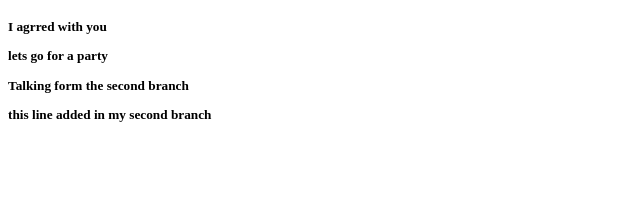
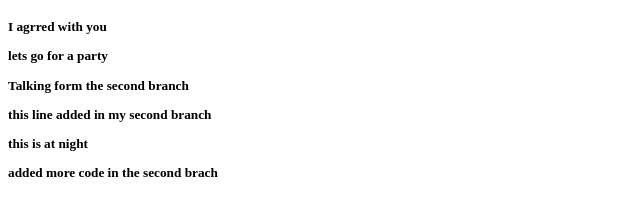
Before and after one commit to akashrudro/my-first-website-, a plain HTML site: page index.html in a window 1280 px wide. Shown: the part 110-326 px from the top of the page, without its empty margins (0-640 px from the left). Drawn offline with Linux system fonts and the light colour scheme.

```diff
--- a/index.html
+++ b/index.html
@@ -12,6 +12,8 @@
         <p>lets go for a party</p>
         <p>Talking form the second branch</p>
         <p>this line added in my second branch</p>
+        <p>this is at night </p>
+        <p>added more code in the second brach</p>
         <img src="flag.ggif" alt="">
 
     </h5>
```
